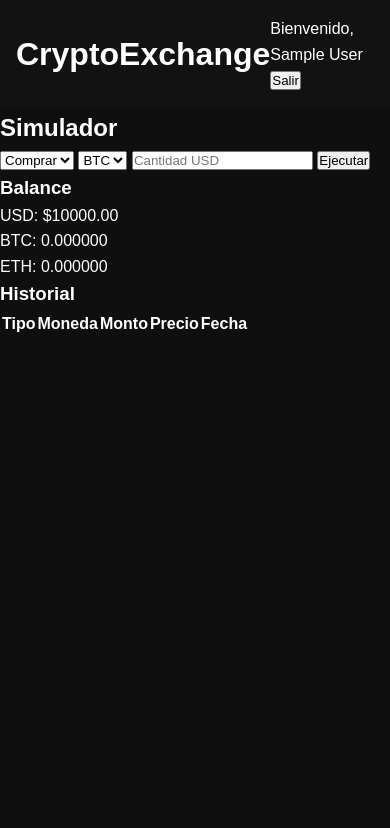
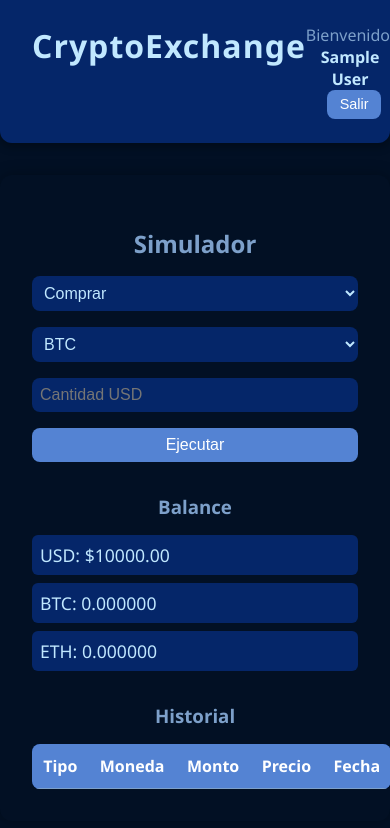
Before and after one commit to Drito-Web/crypto-exchange, a plain HTML site: page exchange.html in a window 390 px wide. Drawn offline with Linux system fonts and the light colour scheme; sample sign-in values are in the browser's storage.

Commit message:
Actualizar estilos de la página de intercambio: mejorar diseño y responsividad

```diff
--- a/css/exchange.css
+++ b/css/exchange.css
@@ -1,41 +1,178 @@
-/* panel */
-
+body {
+  margin: 0;
+  padding: 0;
+  background-color: #021024;
+  font-family: 'Segoe UI', sans-serif;
+  color: #c1e8ff;
+}
+.container {
+  display: flex;
+  width: 100%;
+  max-width: 1200px;
+  margin: 0 auto;
+  text-align: center;
+  justify-content: space-between;
+}
+/* Estilo general del panel */
 .exchange-panel {
-  background: #121212;
+  max-width: 600px;
+  margin: 2rem auto;
+  background-color: #021024; /* color base oscuro */
   padding: 2rem;
-  margin: 2rem auto;
-  max-width: 800px;
-  border-radius: 10px;
+  border-radius: 12px;
+  box-shadow: 0 0 15px rgba(0, 0, 0, 0.3);
+  color: #c1e8ff;
+  font-family: 'Segoe UI', sans-serif;
 }
 
+/* Títulos */
 .exchange-panel h2,
 .exchange-panel h3 {
+  color: #7da0ca;
   margin-bottom: 1rem;
+  text-align: center;
 }
 
+/* Formulario de compra/venta */
 #trade-form {
-  display: grid;
-  grid-template-columns: 1fr 1fr;
+  display: flex;
+  flex-wrap: wrap;
   gap: 1rem;
+  justify-content: space-between;
   margin-bottom: 2rem;
 }
 
-#trade-form label {
-  grid-column: span 2;
-}
-
-#trade-form input, #trade-form select, #trade-form button {
+#trade-form select,
+#trade-form input,
+#trade-form button {
+  flex: 1 1 48%;
   padding: 0.5rem;
+  border: none;
+  border-radius: 8px;
   font-size: 1rem;
 }
 
+#trade-form select,
+#trade-form input {
+  background-color: #052669;
+  color: #c1e8ff;
+}
+
+#trade-form button {
+  background-color: #5483d3;
+  color: white;
+  cursor: pointer;
+  transition: background 0.3s;
+}
+
+#trade-form button:hover {
+  background-color: #7da0ca;
+}
+
+/* Balance */
+#balances {
+  list-style: none;
+  padding: 0;
+  margin-bottom: 2rem;
+}
+
+#balances li {
+  margin: 0.5rem 0;
+  font-size: 1.1rem;
+  padding: 0.5rem;
+  background-color: #052669;
+  border-radius: 6px;
+}
+
+/* Historial */
 #history {
   width: 100%;
   border-collapse: collapse;
+  background-color: #052669;
+  border-radius: 8px;
+  overflow: hidden;
 }
 
-#history th, #history td {
-  padding: 0.5rem;
-  border: 1px solid #333;
+#history thead {
+  background-color: #5483d3;
+  color: white;
+}
+
+#history th,
+#history td {
+  padding: 0.7rem;
   text-align: center;
+  border-bottom: 1px solid #7da0ca;
 }
+
+#history tbody tr:nth-child(even) {
+  background-color: #021936;
+}
+
+#history tbody tr:hover {
+  background-color: #2c3e5e;
+}
+
+/* Estilos para el header */
+header {
+  background-color: #052669;
+  padding: 1.5rem 2rem;
+  border-radius: 0 0 12px 12px;
+  color: #c1e8ff;
+  display: flex;
+  flex-direction: column;
+  align-items: center;
+  gap: 0.5rem;
+  box-shadow: 0 4px 8px rgba(0, 0, 0, 0.3);
+}
+
+/* Título principal */
+header h1 {
+  margin: 0;
+  font-size: 2rem;
+  color: #c1e8ff;
+  letter-spacing: 1px;
+}
+
+/* Bienvenida con botón */
+header p {
+  margin: 0;
+  font-size: 1rem;
+  color: #7da0ca;
+}
+
+#user-name {
+  font-weight: bold;
+  color: #c1e8ff;
+}
+
+/* Botón de logout */
+#logout-btn {
+  margin-left: 0.5rem;
+  background-color: #5483d3;
+  color: white;
+  border: none;
+  padding: 0.4rem 0.8rem;
+  font-size: 0.9rem;
+  border-radius: 8px;
+  cursor: pointer;
+  transition: background 0.3s;
+}
+
+#logout-btn:hover {
+  background-color: #7da0ca;
+}
+
+/* Responsive (opcional) */
+@media (min-width: 600px) {
+  header {
+    flex-direction: row;
+    justify-content: space-between;
+  }
+
+  header p {
+    display: flex;
+    align-items: center;
+    gap: 0.5rem;
+  }
+}
--- a/exchange.html
+++ b/exchange.html
@@ -3,7 +3,7 @@
 <head>
   <meta charset="UTF-8">
   <title>CryptoExchange</title>
-  <link rel="stylesheet" href="css/style.css">
+  <link rel="stylesheet" href="css/exchange.css">
 </head>
 <body>
 
```
